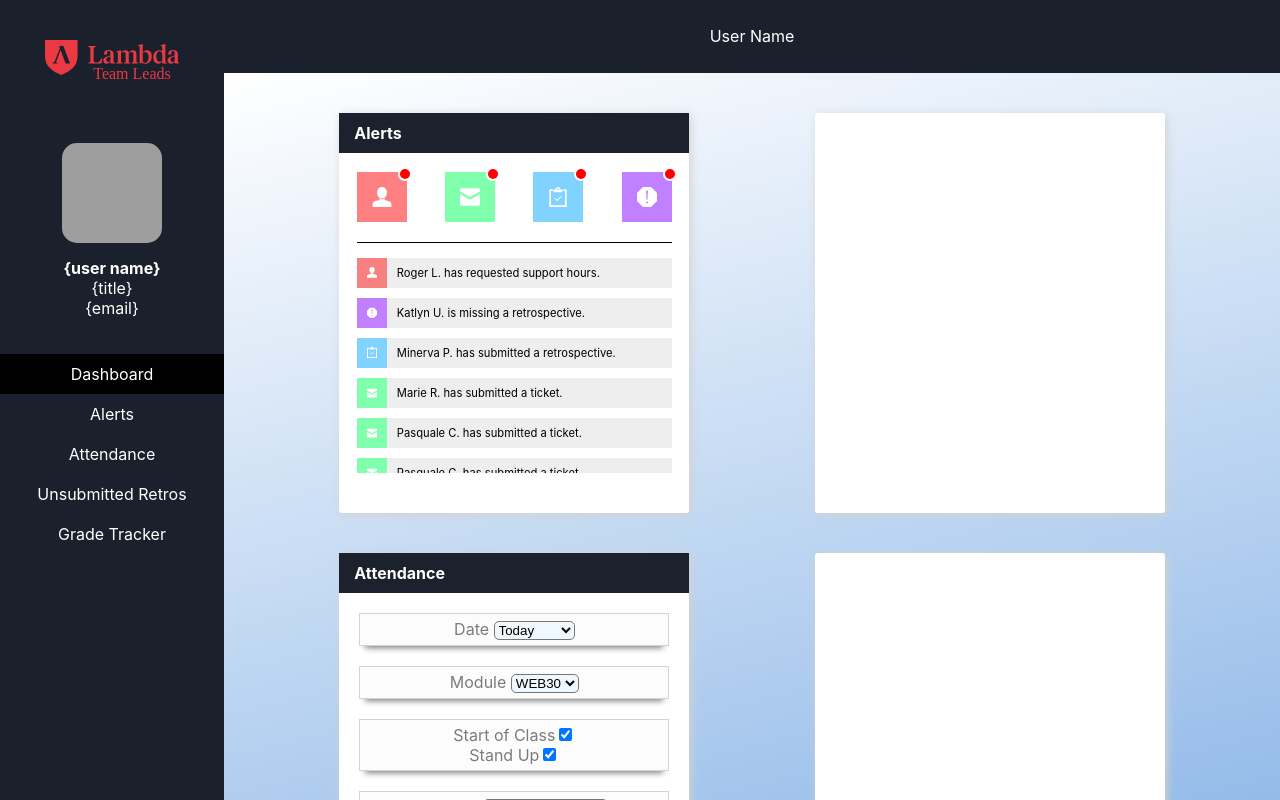
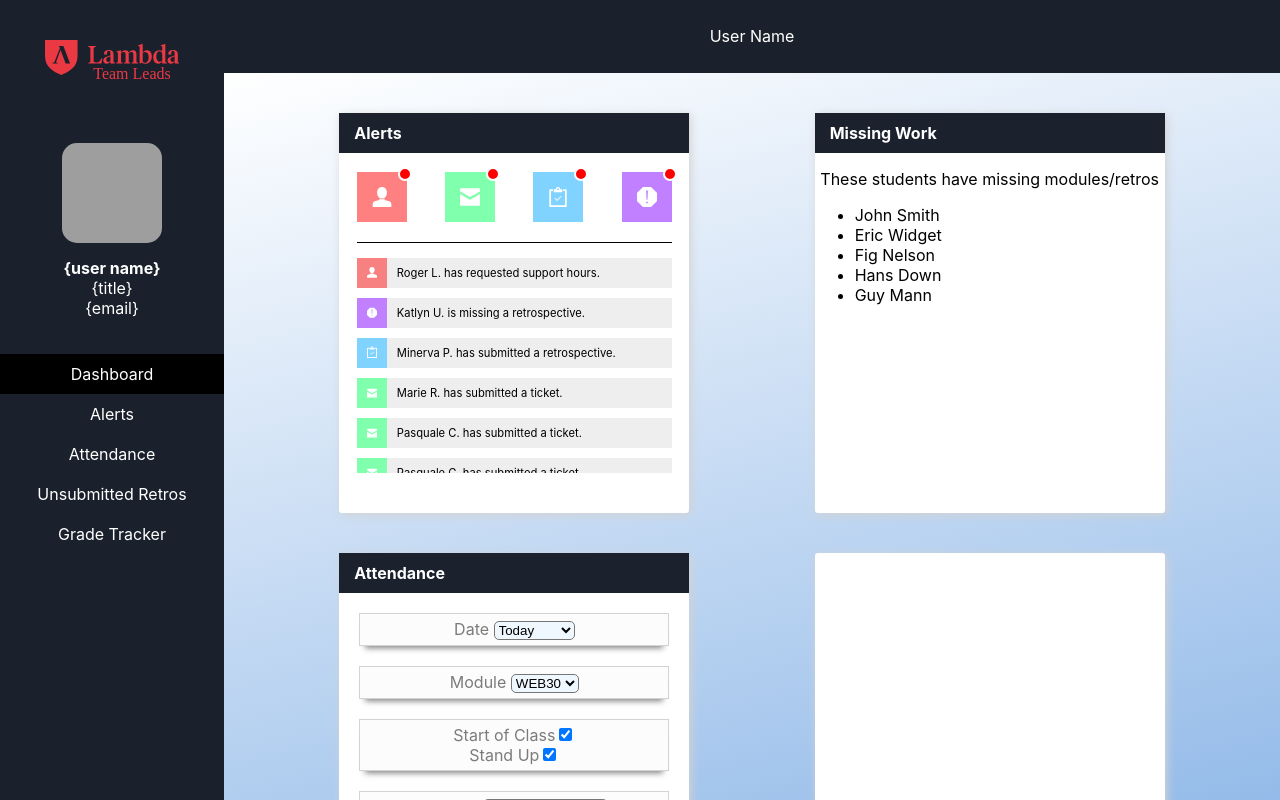
Before and after one commit to TL-Dashboard/frontend, a React (Create React App) app: page /dashboard in a window 1280 px wide. Built offline with nearby package versions, Linux system fonts and the light colour scheme; grey boxes are pictures that could not be loaded.

Commit message:
Merge conflicts fixed, ready for merge

```diff
--- a/src/components/Main/Tiles/TileContainer.js
+++ b/src/components/Main/Tiles/TileContainer.js
@@ -1,9 +1,10 @@
 import React from "react";
 
 import Attendance from "../../Tiles/Attendance";
-import AlertTile from '../../Tiles/AlertTile';
+import AlertTile from "../../Tiles/AlertTile";
+import MissingWork from "../../Tiles/MissingWork.js";
 
-import withContext, { Provider } from '../../../Context';
+import withContext, { Provider } from "../../../Context";
 
 const AlertTileWithContext = withContext(AlertTile);
 
@@ -13,10 +14,10 @@ export default function TileContainer() {
       <Tile title="Alerts">
         <AlertTileWithContext />
       </Tile>
-            <Tile className="tile">
-                List of students who have not submitted most recent retro
+      <Tile className="tile" title="Missing Work">
+        <MissingWork />
       </Tile>
-            <Tile title="Attendance" className="tile">
+      <Tile className="tile" title="Attendance">
         <Attendance />
       </Tile>
       <Tile className="tile">Tile</Tile>
@@ -28,15 +29,9 @@ export default function TileContainer() {
 
 const Tile = ({ children, title }) => {
   return (
-        <div className='tile'>
-        {title ? (
-            <div className='tile__header'>
-            { title }
+    <div className="tile">
+      {title ? <div className="tile__header">{title}</div> : null}
+      <div className="tile__body">{children}</div>
     </div>
-        ) : (null)}
-        <div className='tile__body'>
-            {children}
-        </div>
-        </div>
-    )
-}
+  );
+};
```
Lines whose indentation alone changed are shown as unchanged.
